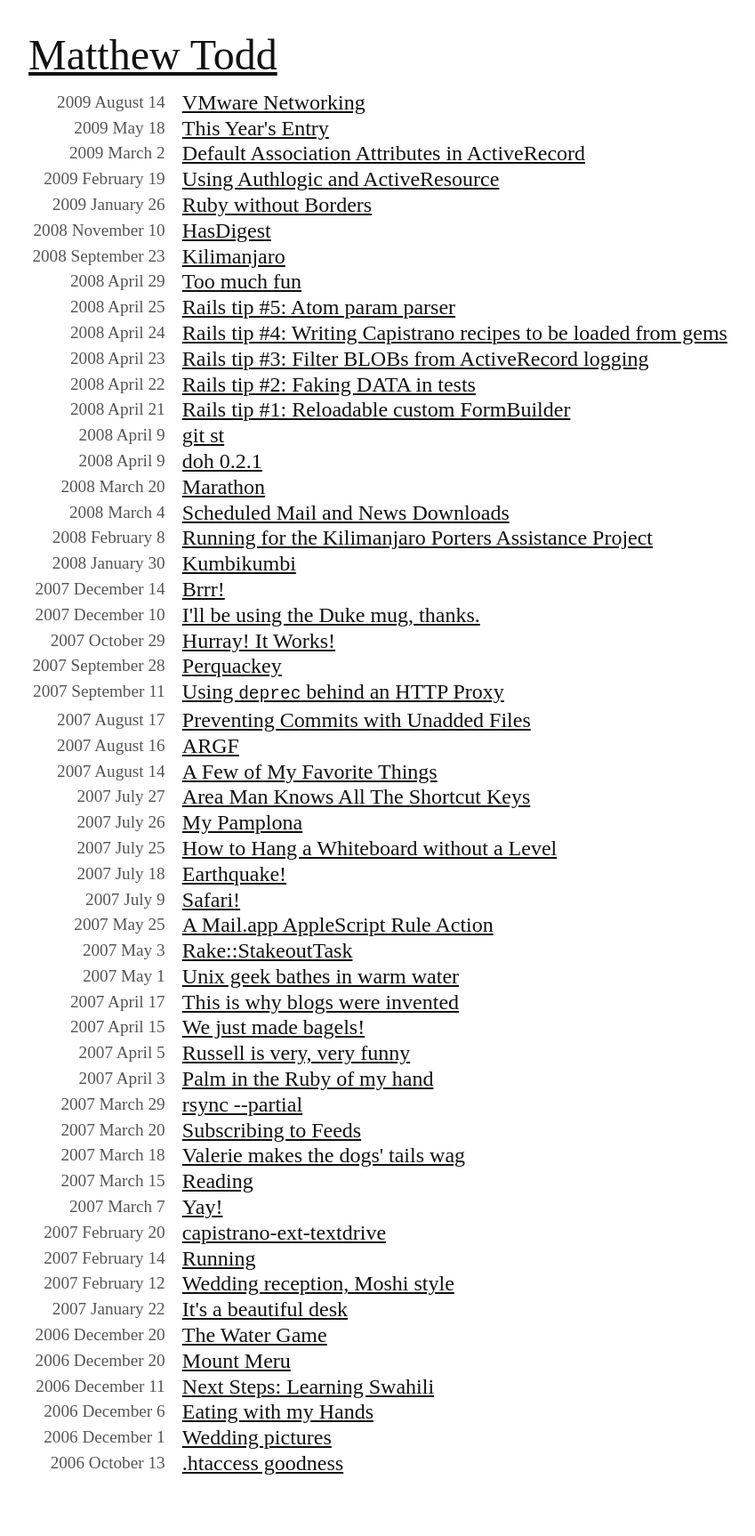
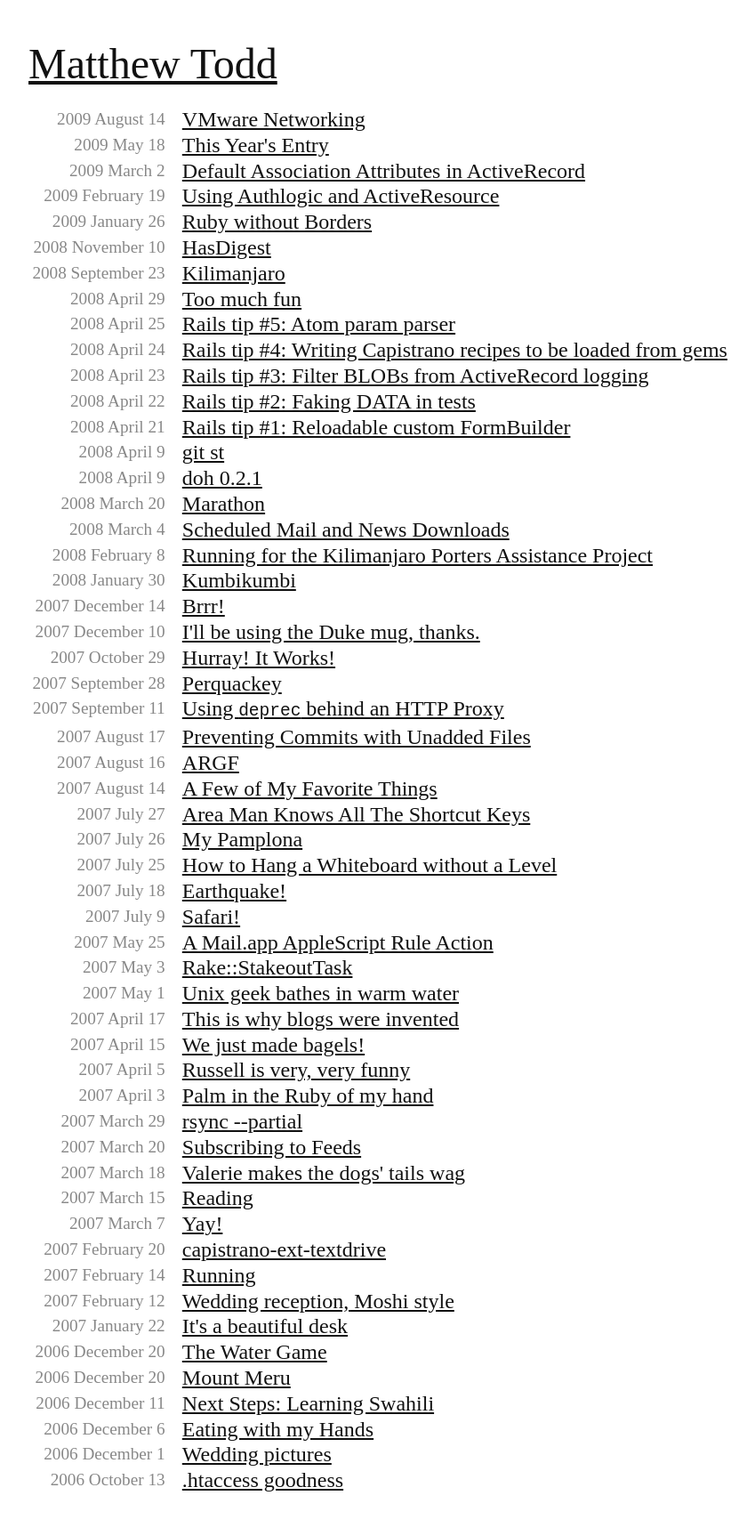
Before and after one commit to matthewtodd/matthewtodd.github.io, a Jekyll site: the page built from app/index.html, in a window 1280 px wide. Shown: the whole page at 89% size, without its empty margins (296-1145 px from the left). Built offline with Jekyll 4.4.1, drawn with Linux system fonts in a browser that asks for light colours.

Commit message:
Clean up styles a bit.

```diff
--- a/app/_layouts/index.html
+++ b/app/_layouts/page.html
@@ -6,7 +6,7 @@
     {% include head.html %}
   </head>
 
-  <body>
+  <body id="page">
     {{ content }}
   </body>
 </html>
--- a/app/_layouts/post.html
+++ b/app/_layouts/post.html
@@ -13,7 +13,7 @@
     </script>
   </head>
 
-  <body>
+  <body id="post">
     <p class="about"><a href="/about.html">Matthew Todd</a></p>
     <h1>{{ page.title }}</h1>
     <p class="date">{{ page.date | date: "%A, %B %e, %Y"}}</p>
--- a/app/about.html
+++ b/app/about.html
@@ -1,5 +1,5 @@
 ---
-layout: index
+layout: page
 title: About Matthew Todd
 ---
 
--- a/app/index.html
+++ b/app/index.html
@@ -1,5 +1,5 @@
 ---
-layout: index
+layout: page
 title: Matthew Todd
 ---
 
--- a/app/stylesheets/screen.css
+++ b/app/stylesheets/screen.css
@@ -36,7 +36,7 @@ table {
 }
 
 
-/* LAYOUT */
+/* LAYOUT - General */
 body {
   color: #111;
   font-size: 1.5em;
@@ -47,12 +47,37 @@ body {
 
 h1 {
   font-size: 2em;
+  line-height: 1em;
   margin-bottom: 0.5em;
 }
 
 h2 {
   font-size: 1.25em;
+  line-height: 1em;
   margin: 0.5em 0;
+}
+
+p {
+  margin-bottom: 1em;
+}
+
+pre {
+  font-size: 0.8em;
+  line-height: 1.2em;
+  margin-bottom: 1.2em;
+}
+
+ol, ul {
+  margin-bottom: 1em;
+  padding-left: 2em;
+}
+
+ol {
+  list-style: decimal;
+}
+
+ul {
+  list-style: circle;
 }
 
 a {
@@ -67,58 +92,45 @@ img {
   border: 1px solid #000;
 }
 
-img.inset {
+/* LAYOUT - Post */
+body#post p.about, body#post p.date {
+  color: #888;
+  font-size: 0.8em;
+  margin-bottom: 1.2em;
+}
+
+body#post blockquote {
+  color: #888;
+  margin: 0 1em;
+}
+
+body#post p.update {
+  border: 3px double #888;
+  padding: 0.5em;
+}
+
+/* LAYOUT - Page */
+body#page img.inset {
   float: left;
   margin: 0 1em 1em 0;
 }
 
-blockquote {
-  color: #555;
-  margin: 0 1em;
-}
-
-p {
-  clear: both;
-  margin-bottom: 1em;
-}
-
-p.about, p.date {
-  color: #555;
-}
-
-p.update {
-  border: 3px double #555;
-  padding: 0.5em;
-}
-
-ol {
-  list-style: decimal;
-  margin-bottom: 1em;
-  padding-left: 2em;
-}
-
-ul {
-  list-style: circle;
-  margin-bottom: 1em;
-  padding-left: 2em;
-}
-
-ul.links {
+body#page ul.links {
   clear: both;
 }
 
-ul.posts {
+body#page ul.posts {
   list-style: none;
   padding-left: 0;
 }
 
-ul.posts li {
+body#page ul.posts li {
   position: relative;
   left: 7.2em;
 }
 
-ul.posts li .date {
-  color: #555;
+body#page ul.posts li .date {
+  color: #888;
   font-size: 0.8em;
   position: absolute;
   text-align: right;
@@ -148,13 +160,13 @@ ul.posts li .date {
 .highlight .vi { color: #7587A6; }
 
 .highlight {
-  background-color: #141414; color: #F8F8F8;
+  background-color: #141414;
+  color: #F8F8F8;
+  margin-bottom: 1em;
+  overflow: scroll;
 }
 
 .highlight pre {
-  font-size: 0.8em;
-  line-height: 1.2em;
-  margin-bottom: 1em;
-  overflow: scroll;
+  margin-bottom: 0;
   padding: 1em;
 }
```
